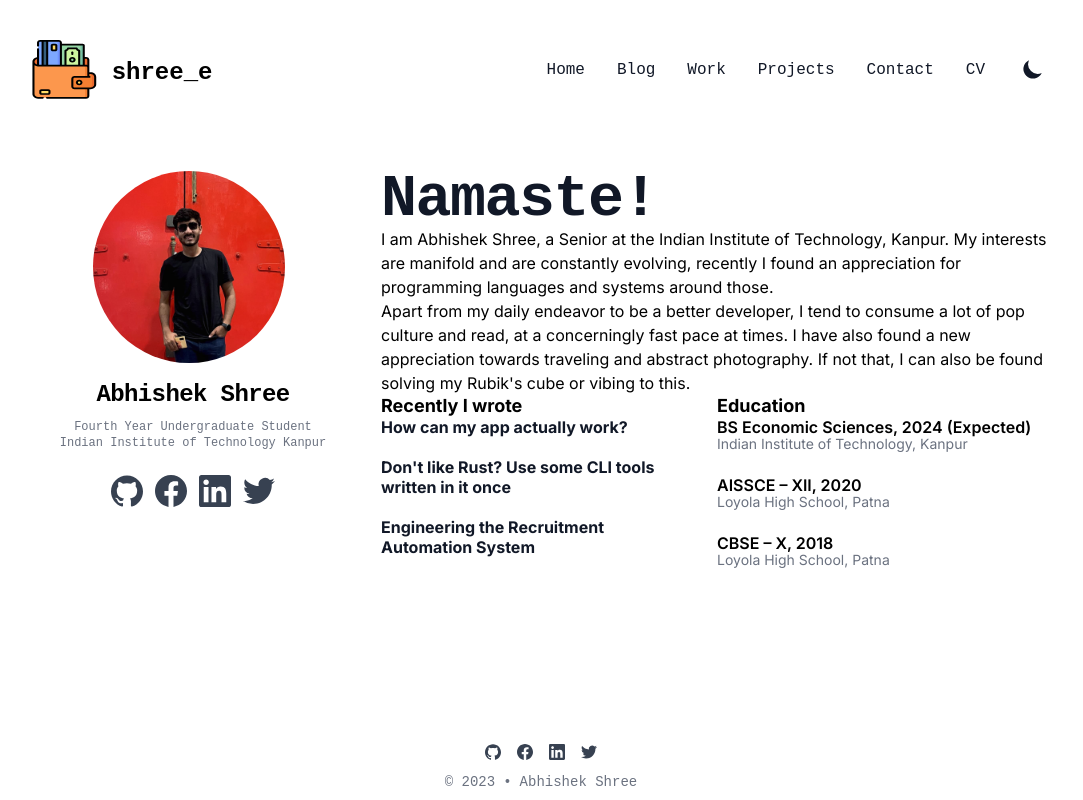
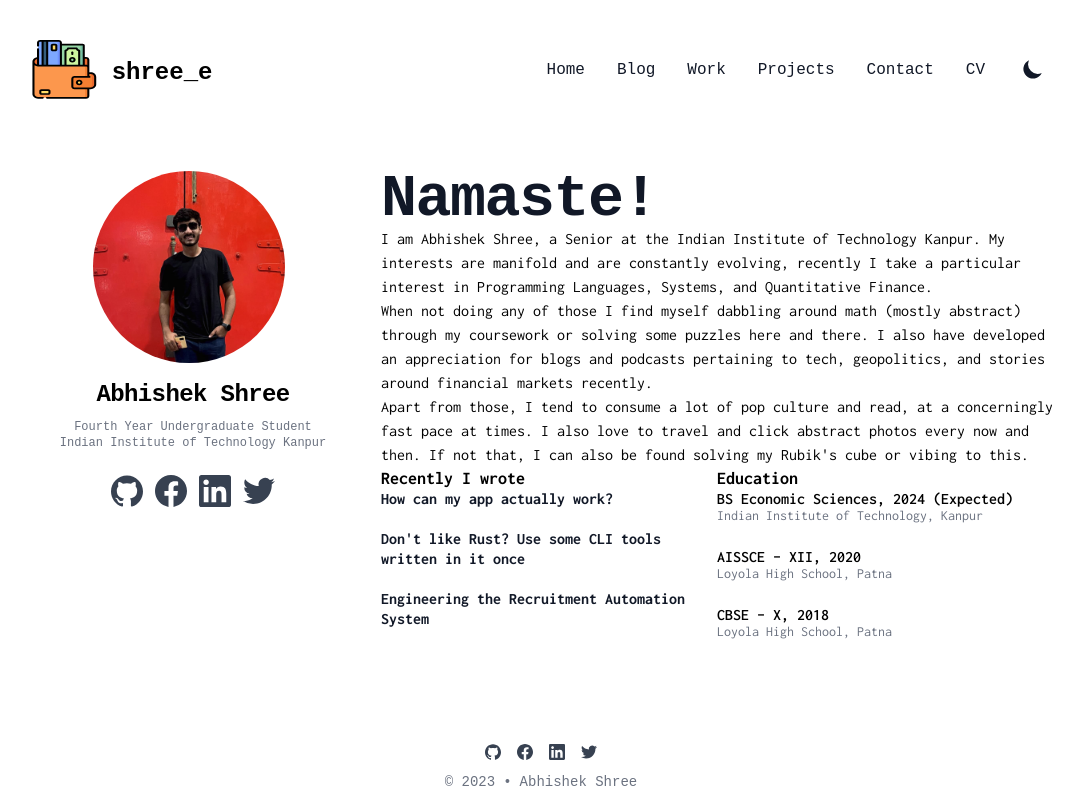
Before and after one commit to abhishekshree/abhishekshree.github.io, a Next.js app: page / in a window 1280 px wide. Shown: the whole page, without its empty margins (99-1182 px from the left). Built offline with nearby package versions, Linux system fonts and the light colour scheme; what @tailwindcss/typography would draw is missing.

Commit message:
update page

```diff
--- a/pages/_document.js
+++ b/pages/_document.js
@@ -26,24 +26,9 @@ class MyDocument extends Document {
           />
           <meta name="theme-color" content="#000000" />
           <link rel="alternate" type="application/rss+xml" href="/index.xml" />
-          <link rel="preconnect" href="https://fonts.gstatic.com" crossOrigin="anonymous" />
-          <link
-            rel="preload"
-            as="style"
-            href="https://fonts.googleapis.com/css2?family=Inter:wght@400;600;700&display=swap"
-          />
-          <link
-            rel="stylesheet"
-            href="https://fonts.googleapis.com/css2?family=Inter:wght@400;600;700&display=swap"
-            media="print"
-            onLoad="this.media='all'"
-          />
-          <noscript>
-            <link
-              rel="stylesheet"
-              href="https://fonts.googleapis.com/css2?family=Inter:wght@400;600;700&display=swap"
-            />
-          </noscript>
+          <link rel="preconnect" href="https://fonts.googleapis.com" />
+          <link rel="preconnect" href="https://fonts.gstatic.com" crossOrigin />
+          <link href="https://fonts.googleapis.com/css2?family=Inconsolata:wght@400;500;600;700&display=swap" rel="stylesheet"></link>
           <link
             rel="preload"
             href="https://cdn.jsdelivr.net/npm/katex@0.10.2/dist/fonts/KaTeX_Main-Regular.woff2"
--- a/pages/index.js
+++ b/pages/index.js
@@ -55,14 +55,19 @@ export default function About({ posts }) {
               Namaste!
             </h1>
             <p>
-              I am Abhishek Shree, a Senior at the Indian Institute of Technology, Kanpur. My
-              interests are manifold and are constantly evolving, recently I found an appreciation
-              for programming languages and systems around those.
+              I am Abhishek Shree, a Senior at the Indian Institute of Technology Kanpur. My
+              interests are manifold and are constantly evolving, recently I take a particular interest
+              in Programming Languages, Systems, and Quantitative Finance.
             </p>
             <p>
-              Apart from my daily endeavor to be a better developer, I tend to consume a lot of pop
-              culture and read, at a concerningly fast pace at times. I have also found a new appreciation towards
-              traveling and abstract photography. If not that, I can also be found solving my Rubik's cube or vibing{' '}
+              When not doing any of those I find myself dabbling around math (mostly abstract) through my coursework
+              or solving some puzzles here and there. I also have developed an appreciation for blogs and podcasts
+              pertaining to tech, geopolitics, and stories around financial markets recently.
+            </p>
+            <p>
+              Apart from those, I tend to consume a lot of pop culture and read, at a concerningly fast pace at times.
+              I also love to travel and click abstract photos every now and then. If not that, I can also
+              be found solving my Rubik's cube or vibing{' '}
               <Link href="https://open.spotify.com/playlist/37i9dQZF1DXaQm3ZVg9Z2X">to this.</Link>
             </p>
             <div className="grid md:grid-cols-2 grid-cols-1">
--- a/tailwind.config.js
+++ b/tailwind.config.js
@@ -21,7 +21,7 @@ module.exports = {
         14: '3.5rem',
       },
       fontFamily: {
-        sans: ['Inter', ...defaultTheme.fontFamily.sans],
+        sans: ['Inconsolata', ...defaultTheme.fontFamily.mono],
       },
       colors: {
         blue: colors.sky,
```
